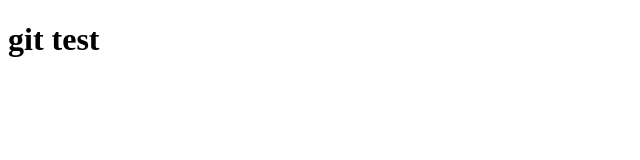
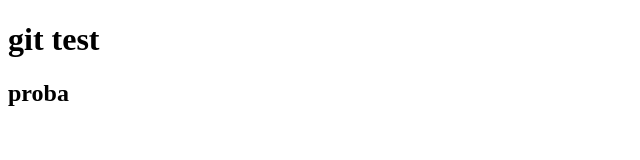
Before and after one commit to IvanHans/gs-code-camp-2023-test, a plain HTML site: page index.html in a window 1280 px wide. Shown: the full height of the page, 0-640 px from the left. Drawn offline with Linux system fonts and the light colour scheme.

Commit message:
commit na test branchu

```diff
--- a/index.html
+++ b/index.html
@@ -8,5 +8,6 @@
 </head>
 <body>
     <h1>git test</h1>
+    <h2>proba</h2>
 </body>
 </html>
```
